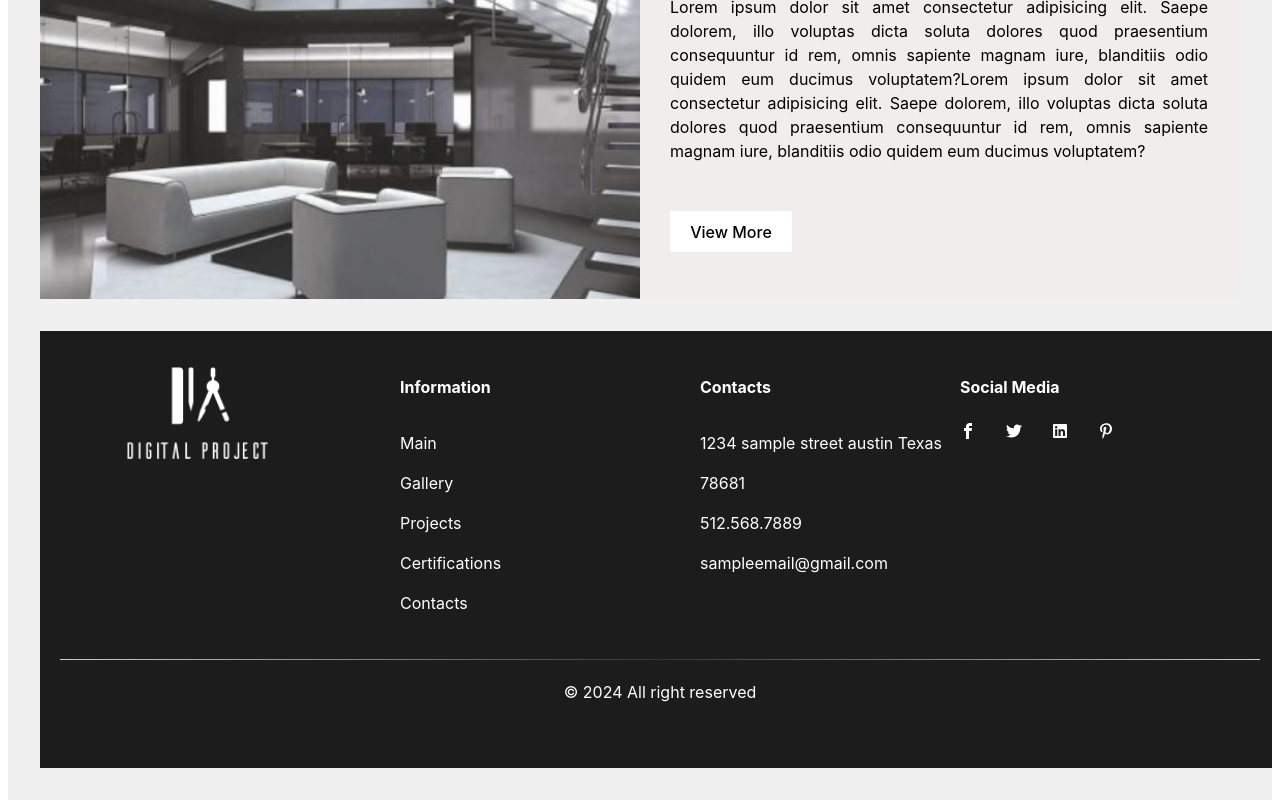
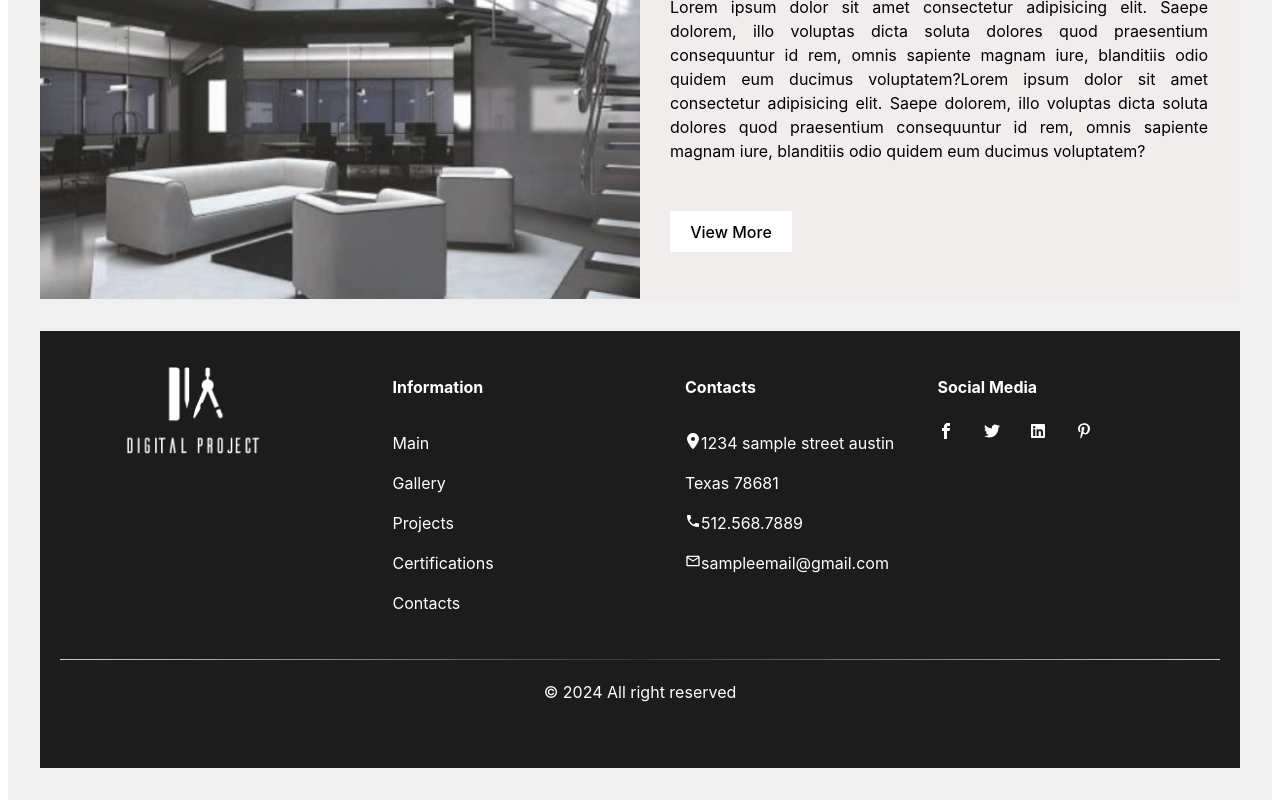
Before and after one commit to moromoke01/Kodecamp-task3-landingPage, a React (Vite) app: page /ProjectPage in a window 1280 px wide. Shown: the part 1198-1998 px from the top of the page. Built offline with nearby package versions, Linux system fonts and the light colour scheme.

Commit message:
initial commit

```diff
--- a/src/App.css
+++ b/src/App.css
@@ -344,7 +344,7 @@ textarea {
 
   .contact-form input,
   .contact-form textarea {
-    width: 95%;
+    width: 90%;
     margin: auto;
     margin-bottom: 15px;
   }
--- a/src/Components/Footer.jsx
+++ b/src/Components/Footer.jsx
@@ -5,6 +5,9 @@ import { ImFacebook } from "react-icons/im";
 import { FaTwitter } from "react-icons/fa";
 import { FaLinkedin } from "react-icons/fa6";
 import { FaPinterestP } from "react-icons/fa";
+import { FaLocationDot } from "react-icons/fa6";
+import { IoMdCall } from "react-icons/io";
+import { MdOutlineMail } from "react-icons/md";
 
 const Footer = () => {
   return (
@@ -29,9 +32,9 @@ const Footer = () => {
        <div className='footer-group'>
         <ul>
         <p>Contacts</p>
-            <li>1234 sample street austin Texas 78681</li>
-            <li>512.568.7889</li>
-            <li>sampleemail@gmail.com</li>
+            <li><FaLocationDot />1234 sample street austin Texas 78681</li>
+            <li><IoMdCall />512.568.7889</li>
+            <li><MdOutlineMail />sampleemail@gmail.com</li>
         </ul>
        </div>
 
--- a/src/Components/styling/footer.css
+++ b/src/Components/styling/footer.css
@@ -1,6 +1,5 @@
 .footer{
-    width: 100%;
-    margin: 0 auto;
+    max-width: 100%;
     background: #1d1c1c;
     color: #fff;
     padding: 20px;
@@ -11,9 +10,9 @@
 
 .footer-box{
     margin: auto;
-
     display: grid;
     grid-template-columns: repeat(4, 1fr);
+    gap: 10px;
 }
 .footer-group img{
     width: 50%;
```
